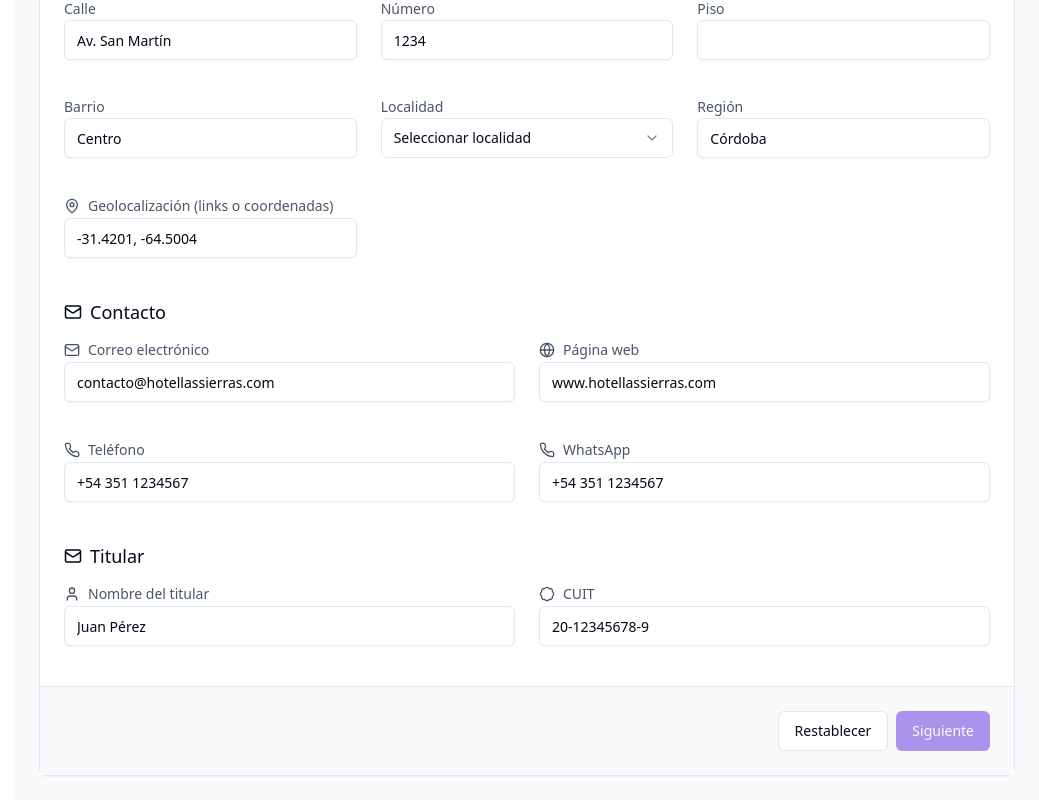
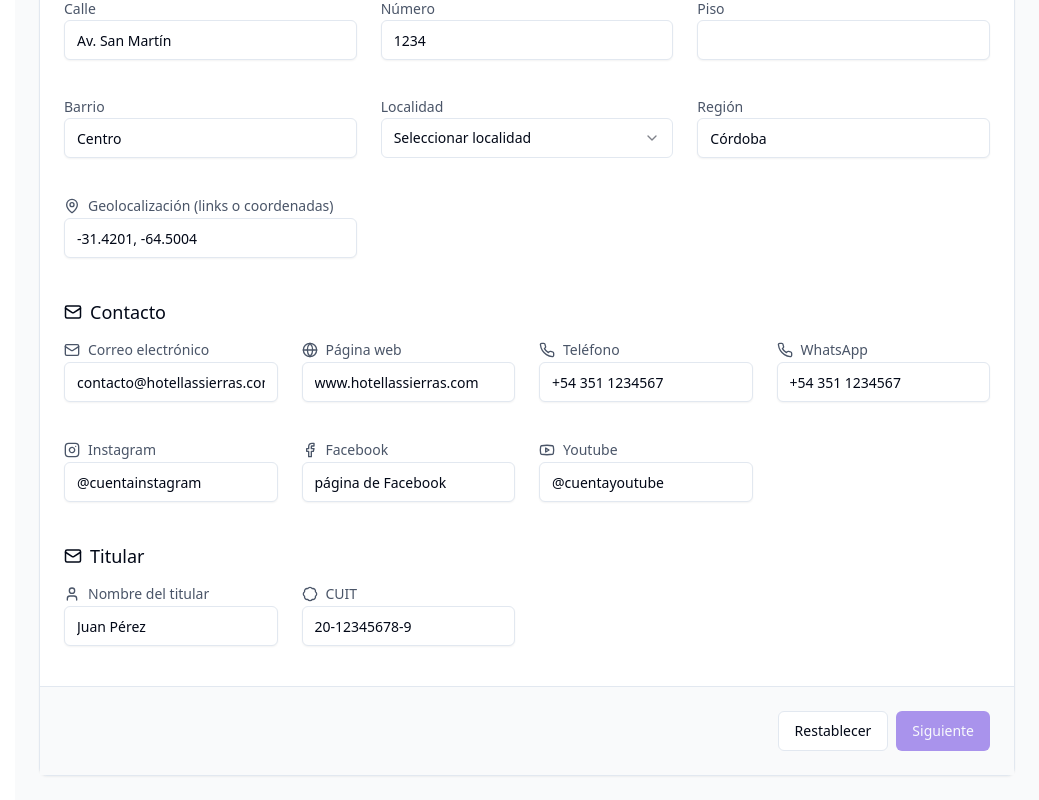
Before and after one commit to depiro/alojar-facil-app, a React (Vite) app: page / in a window 1280 px wide. Shown: the part 871-1671 px from the top of the page, without its empty margins (241-1280 px from the left). Built offline with nearby package versions, Linux system fonts and the light colour scheme.

Commit message:
input order

```diff
--- a/src/components/form/sections/ClassificationSection.tsx
+++ b/src/components/form/sections/ClassificationSection.tsx
@@ -71,6 +71,8 @@ const ClassificationSection = () => {
         </Select>
       </div>
 
+
+
         <div className="form-group">
           <Label className="form-label flex items-center gap-2">
             <ToggleRightIcon size={16} />
--- a/src/components/form/sections/ContactSection.tsx
+++ b/src/components/form/sections/ContactSection.tsx
@@ -3,7 +3,7 @@ import React from 'react';
 import { useFormContext } from "react-hook-form";
 import { Input } from '@/components/ui/input';
 import { Label } from '@/components/ui/label';
-import { MailIcon, GlobeIcon, PhoneIcon } from 'lucide-react';
+import { MailIcon, GlobeIcon, PhoneIcon, Instagram, Youtube, Facebook } from 'lucide-react';
 
 const ContactSection = () => {
   const { register, watch } = useFormContext();
@@ -12,6 +12,9 @@ const ContactSection = () => {
   const website = watch('website', 'www.hotellassierras.com');
   const phone = watch('phone', '+54 351 1234567');
   const whatsapp = watch('whatsapp', '+54 351 1234567');
+  const facebook = watch('facebook', 'página de Facebook');
+  const instagram = watch('instagram', '@cuentainstagram');
+  const youtube = watch('youtube', '@cuentayoutube');
 
   return (
     <div className="space-y-4">
@@ -19,7 +22,7 @@ const ContactSection = () => {
         <MailIcon size={18} />
         Contacto
       </h3>
-      <div className="grid grid-cols-1 md:grid-cols-2 gap-6">
+      <div className="grid grid-cols-1 md:grid-cols-4 gap-6">
         <div className="form-group">
           <Label className="form-label flex items-center gap-2">
             <MailIcon size={16} />
@@ -65,6 +68,39 @@ const ContactSection = () => {
             className="form-input"
           />
         </div>
+        <div className="form-group">
+          <Label className="form-label flex items-center gap-2">
+            <Instagram size={16} />
+            Instagram
+          </Label>
+          <Input
+            {...register('instagram')}
+            defaultValue={instagram}
+            className="form-input"
+          />
+        </div>
+        <div className="form-group">
+          <Label className="form-label flex items-center gap-2">
+            <Facebook size={16} />
+            Facebook
+          </Label>
+          <Input
+            {...register('facebook')}
+            defaultValue={facebook}
+            className="form-input"
+          />
+        </div>
+        <div className="form-group">
+          <Label className="form-label flex items-center gap-2">
+            <Youtube size={16} />
+            Youtube
+          </Label>
+          <Input
+            {...register('youtube')}
+            defaultValue={youtube}
+            className="form-input"
+          />
+        </div>
       </div>
     </div>
   );
--- a/src/components/form/sections/OwnerSection.tsx
+++ b/src/components/form/sections/OwnerSection.tsx
@@ -18,7 +18,7 @@ const OwnerSection = () => {
         Titular
       </h3>
 
-      <div className="grid grid-cols-1 md:grid-cols-2 gap-6">
+      <div className="grid grid-cols-1 md:grid-cols-4 gap-6">
         <div className="form-group">
           <Label className="form-label flex items-center gap-2">
             <UserIcon size={16} />
```
Lines whose indentation alone changed are shown as unchanged.
